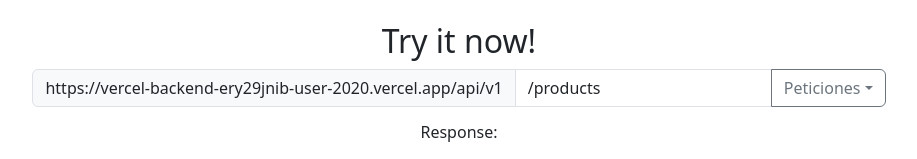
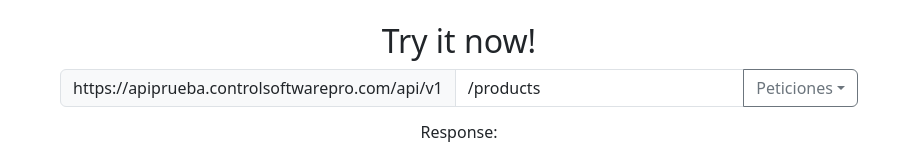
Before and after one commit to USER-2020/PRUEBA_PAGOS_FIABLE, a React (Vite) app in the folder FRONTEND/: page / in a window 1280 px wide. Shown: the part 1129-1288 px from the top of the page, without its empty margins (181-1098 px from the left). Built offline with nearby package versions, Linux system fonts and the light colour scheme; no server answers.

Commit message:
cahngues styles

```diff
--- a/FRONTEND/src/App.tsx
+++ b/FRONTEND/src/App.tsx
@@ -193,7 +193,7 @@ function App() {
       <h2>Try it now!</h2>
 
       <div className="input-group mb-3">
-        <span className="input-group-text" id="basic-addon3">https://vercel-backend-ery29jnib-user-2020.vercel.app/api/v1</span>
+        <span className="input-group-text" id="basic-addon3">https://apiprueba.controlsoftwarepro.com/api/v1</span>
         <input type="text" className="form-control" id="basic-url" aria-describedby="basic-addon3" value={uri} onChange={(e) => setUri(e.target.value)} />
         <button className="btn btn-outline-secondary dropdown-toggle" type="button" data-bs-toggle="dropdown" aria-expanded="false">Peticiones</button>
         <ul className="dropdown-menu dropdown-menu-end">
--- a/FRONTEND/src/defaultValues.tsx
+++ b/FRONTEND/src/defaultValues.tsx
@@ -1 +1 @@
-export const urlBase = 'http://localhost:5000/api/v1';
+export const urlBase = 'https://apiprueba.controlsoftwarepro.com/api/v1';
```
